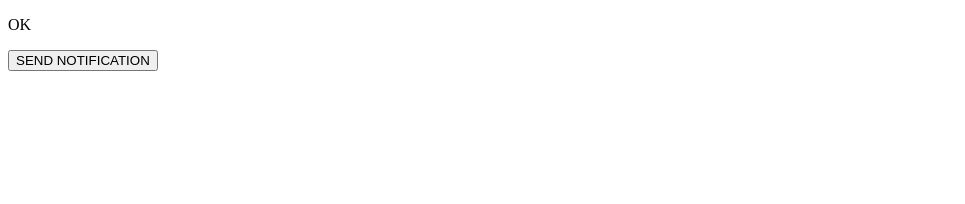
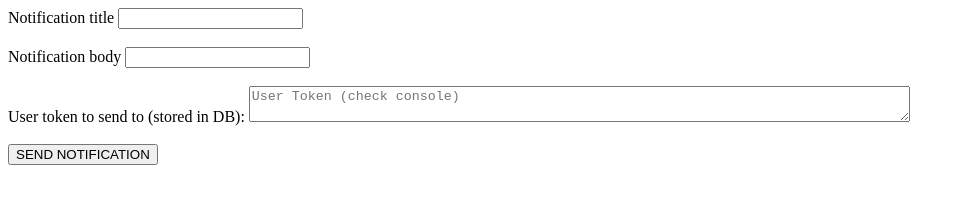
Before and after one commit to imadLASRI/FCM-test, a plain HTML site: page index.html in a window 1280 px wide. Shown: the whole page, without its empty margins (0-965 px from the left). Drawn offline with nearby package versions, Linux system fonts and the light colour scheme.

Commit message:
getting token to store in DB and sending notification to a certain token

```diff
--- a/index.html
+++ b/index.html
@@ -6,8 +6,24 @@
     <title>Document</title>
   </head>
   <body>
-    <p>OK</p>
-
+    <label for="">Notification title</label>
+    <input type="text" id="notification_title" />
+    <br />
+    <br />
+    <label for="">Notification body</label>
+    <input type="text" id="notification_body" />
+    <br />
+    <br />
+    <label for="">User token to send to (stored in DB):</label>
+    <textarea
+      name="usertoken"
+      id="usertoken"
+      cols="80"
+      rows="2"
+      placeholder="User Token (check console)"
+    ></textarea>
+    <br />
+    <br />
     <button id="sendFCM">SEND NOTIFICATION</button>
 
     <!-- Jq just to test sending msg -->
--- a/init-firebase.js
+++ b/init-firebase.js
@@ -75,11 +75,10 @@ $(function () {
         },
         dataType: "json",
         data: JSON.stringify({
-          to:
-            "dae4rCZ8HZd2bsFTXA9XG3:APA91bEQPYevaYof-w_1pCOCzMzozH5KoFM7UWsq5NSqPKORqKwLxeKwBkF6_fF_P4Nt3pSgTk5X7HmAJw9Uhrke1NQtne9RW6CRG4YUjX_vMR_oJJEk8jBpmQur-zoudvtwic-ziPbp",
+          to: $("#usertoken").val(),
           notification: {
-            title: "This is my notification title",
-            body: "This is my notification message",
+            title: $("#notification_title").val(),
+            body: $("#notification_body").val(),
           },
         }),
 
```
